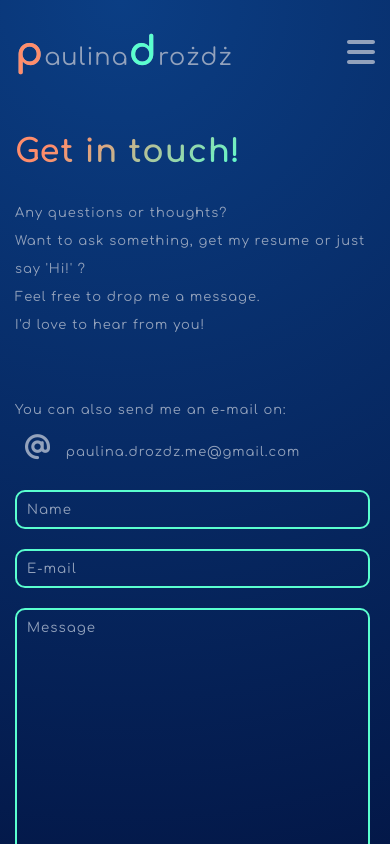
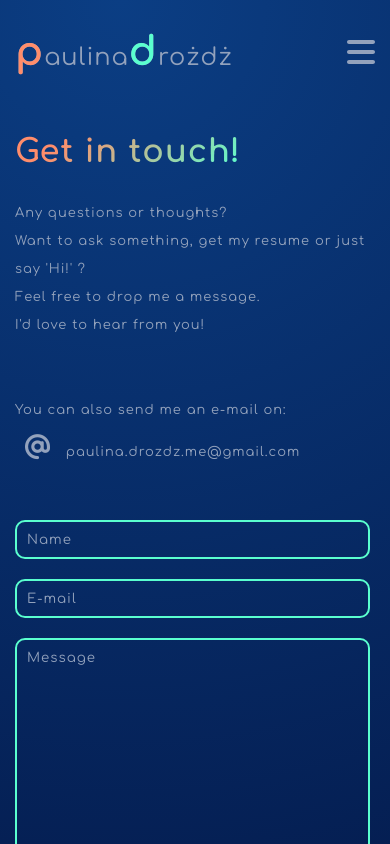
Before and after one commit to Paulina594/Portfolio, a React (Create React App) app: page /contact in a window 390 px wide. Shown: the top 844 px of the page. Built offline with nearby package versions, Linux system fonts and the light colour scheme.

Commit message:
bottom paddings revised

```diff
--- a/src/App.scss
+++ b/src/App.scss
@@ -1,4 +1,5 @@
 body {
+  //min-height: 100vh;
   max-width: 100vw;
   overflow-x: hidden;
 
@@ -24,23 +25,22 @@ body {
   width: 100%;
   position: relative;
   margin: 0 auto;
+  padding-bottom: 142px;
   line-height: 28px;
   color: var(--color-additonal);
   @media screen and (min-width: 1600px) {
     max-width: 1520px;
-    margin-bottom: 6rem;
   }
   @media screen and (max-width: 1600px) {
     max-width: 1320px;
   }
   @media screen and (max-width: 1400px) {
     max-width: 100%;
-    padding: 0 4rem;
+    padding: 0 4rem 6rem 4rem;
   }
   @media screen and (max-width: 576px) {
     font-size: 14px;
-    padding-left: 15px;
-    padding-right: 20px;
+    padding: 0 20px 5rem 15px;
   }
 }
 
@@ -52,7 +52,6 @@ body {
   }
   @media screen and (max-width: 1600px) {
     width: 1320px;
-    //margin-left: 4rem;
     padding: 4rem 0 3rem 0;
   }
   @media screen and (max-width: 1400px) {
@@ -83,15 +82,14 @@ a {
   text-decoration: none;
 }
 
-.page-content {
-  color: var(--color-additonal);
-  padding-bottom: 100px;
-  margin-left: 15%;
-  line-height: 30px;
-}
+//.page-content {
+//  color: var(--color-additonal);
+//  padding-bottom: 100px;
+//  margin-left: 15%;
+//  line-height: 30px;
+//}
 
 .app-wrapper {
-  display: block;
   position: relative;
   width: 100%;
   min-height: 100vh;
--- a/src/pages/contactPage/ContactPage.scss
+++ b/src/pages/contactPage/ContactPage.scss
@@ -2,6 +2,7 @@
   display: flex;
   flex-direction: row;
   width: 100%;
+  padding-bottom: 142px;
   height: fit-content;
   @media screen and (max-width: 1200px) {
     align-items: flex-start;
@@ -16,11 +17,9 @@
     justify-content: flex-start;
     padding-right: 25px;
     @media screen and (max-width: 1200px) {
-      padding-bottom: 20px;
+      padding: 0 0 50px 0;
       justify-content: center;
       width: 100%;
-      padding-left: 0;
-      padding-right: 0;
     }
 
     .email-contact {
```
